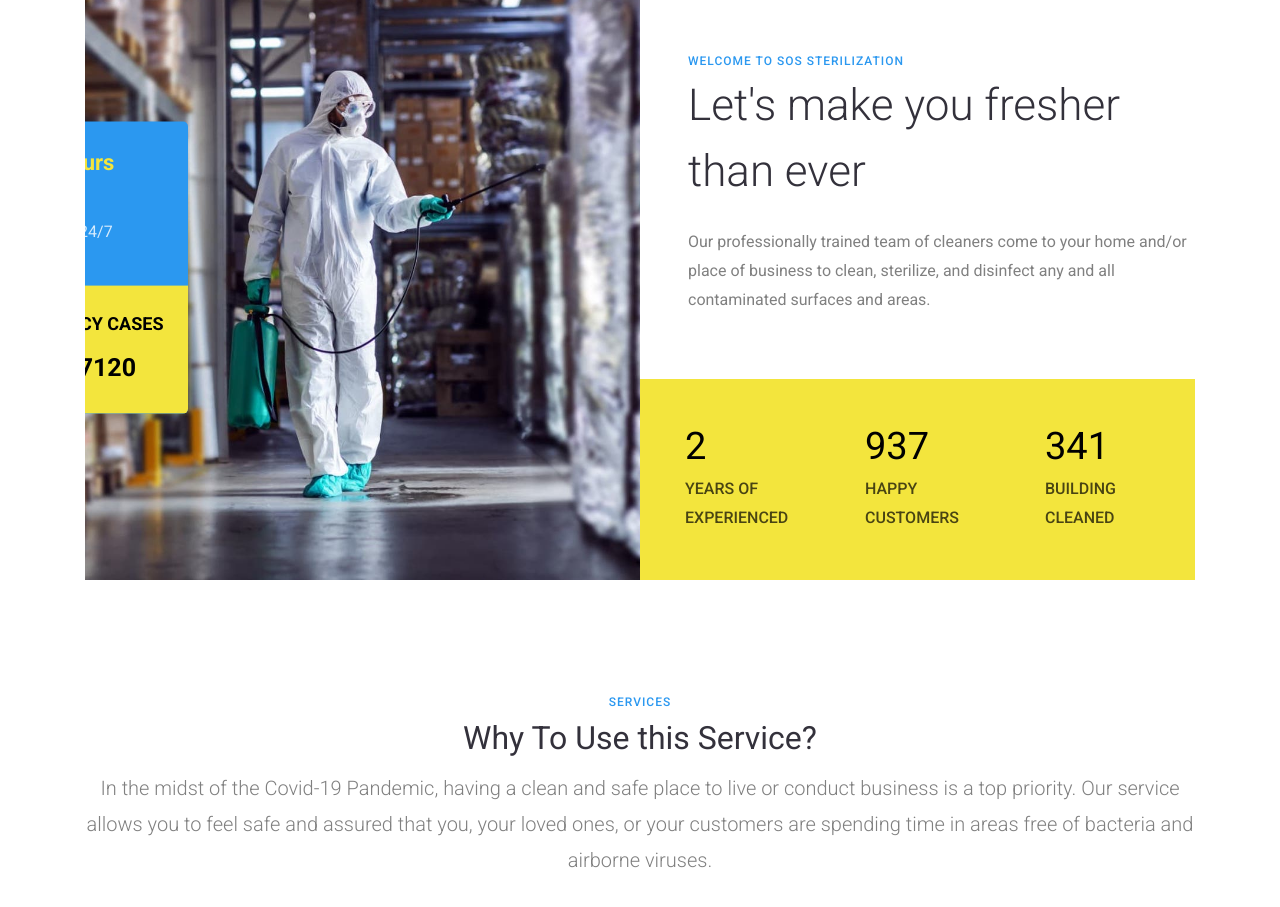
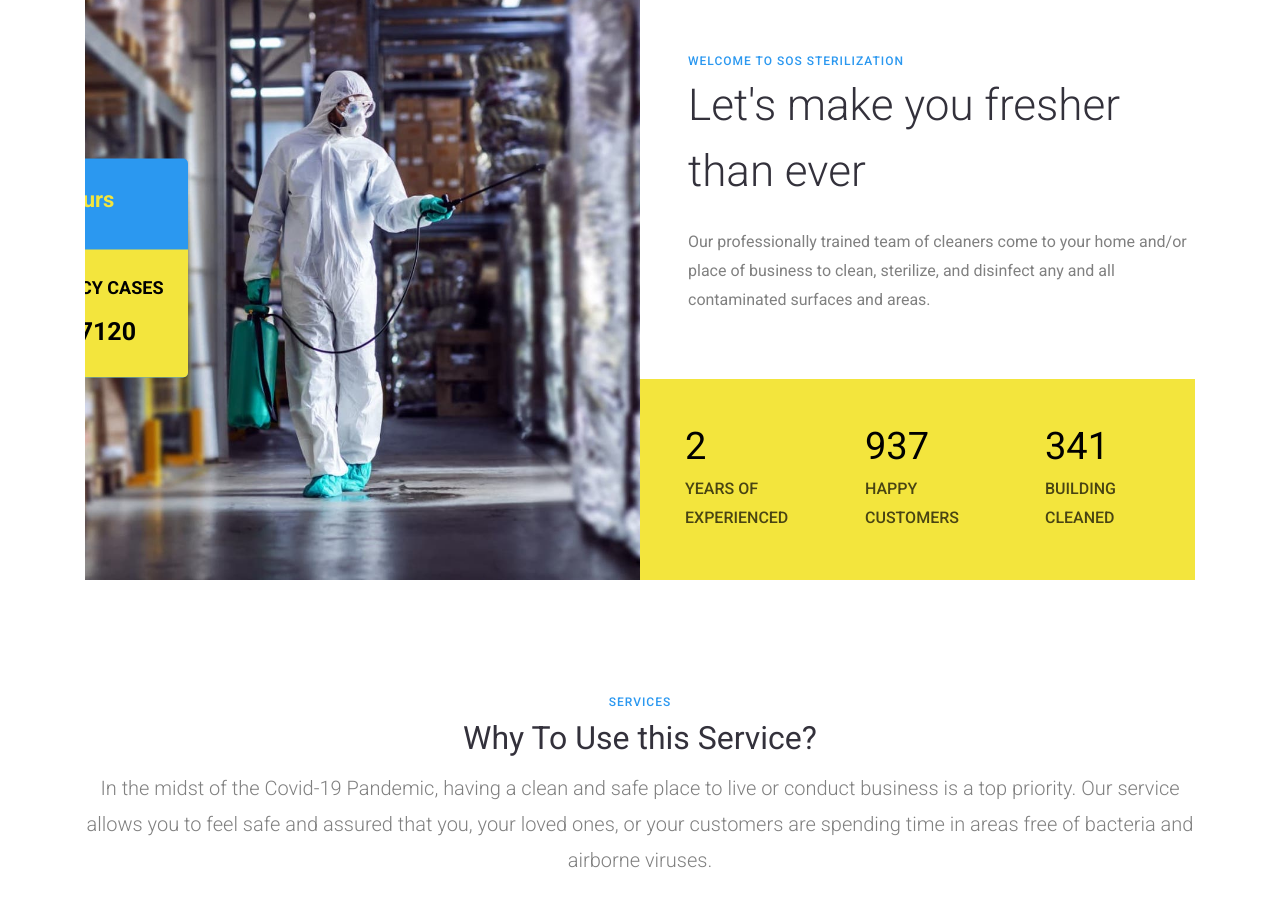
Before and after one commit to media-code-now/covid, a plain HTML site: page index.html in a window 1280 px wide. Shown: the part 939-1846 px from the top of the page. Drawn offline with Linux system fonts and the light colour scheme; some packages are replaced by stand-ins of ours; no server answers.

Commit message:
Update index.html

```diff
--- a/index.html
+++ b/index.html
@@ -125,7 +125,7 @@
     					<div class="time-open-wrap">
     						<div class="desc p-4">
 		    					<h2>Business Hours</h2>
-			              <div class="opening-hours">
+			              <div class="opening-hours d-none">
 			              	<h4>Opening Days:</h4>
 			              	<p class="pl-3">
 			              		<span><strong>All Week Days</strong> 24/7</span>
```
